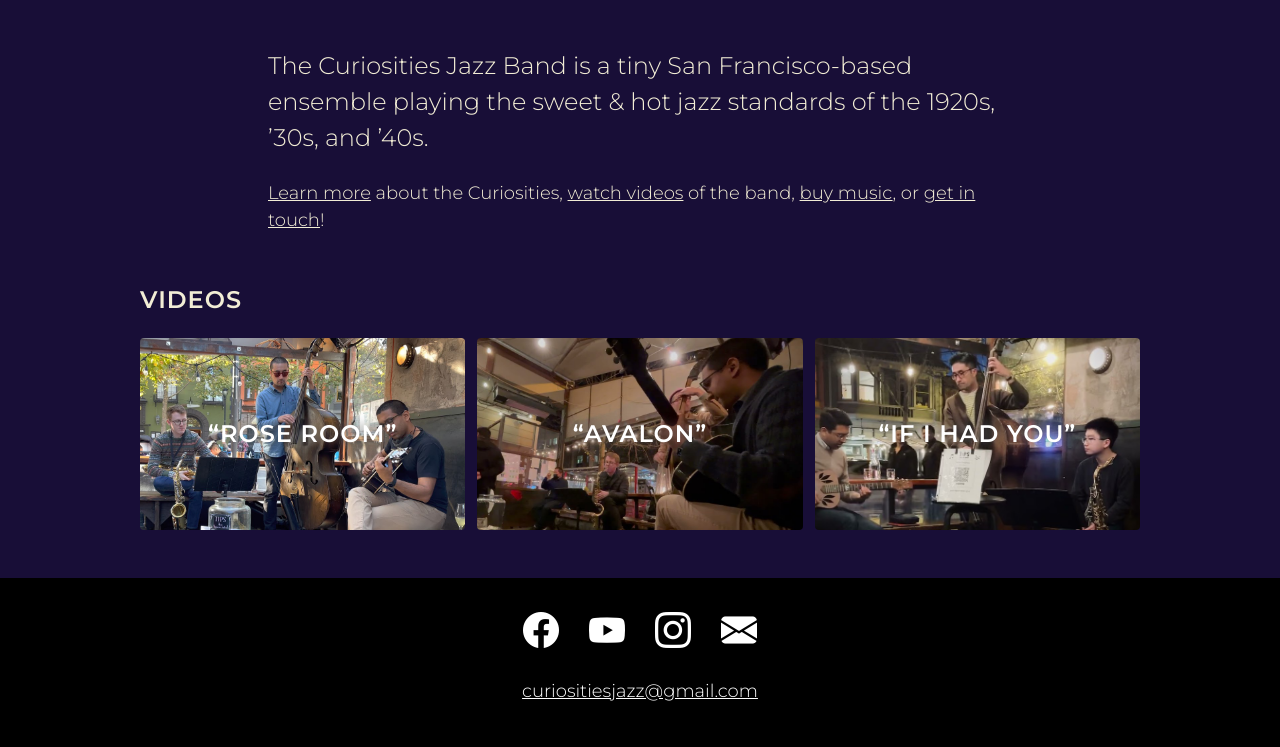
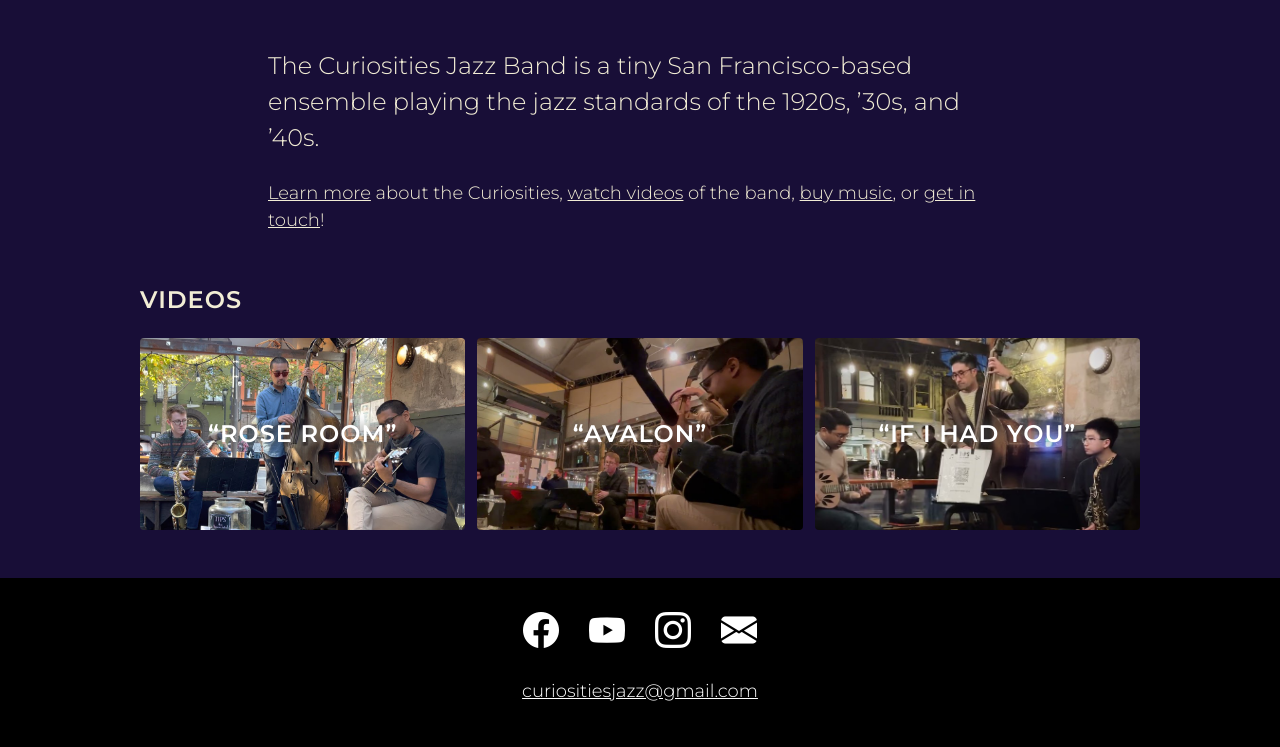
Before and after one commit to iamnirav/curiosities-website, a Jekyll site: the page built from index.html, in a window 1280 px wide. Shown: the part 752-1499 px from the top of the page. Built offline with Jekyll 4.4.1, drawn with Linux system fonts in a browser that asks for light colours.

Commit message:
seo updates 2

```diff
--- a/_config.yml
+++ b/_config.yml
@@ -21,8 +21,7 @@
 title: The Curiosities Jazz Band
 email: curiositiesjazz@gmail.com
 description: >- # this means to ignore newlines until "baseurl:"
-  The Curiosities Jazz Band is a tiny San Francisco-based ensemble playing the sweet &amp;
-  hot jazz standards of the 1920s, ’30s, and ’40s.
+  The Curiosities Jazz Band is a tiny San Francisco-based ensemble playing the jazz standards of the 1920s, ’30s, and ’40s.
 image: /images/logo.png
 baseurl: /curiosities-website # the subpath of your site, e.g. /blog
 url: https://curiositiesjazz.com # the base hostname & protocol for your site, e.g. http://example.com
--- a/_layouts/base.html
+++ b/_layouts/base.html
@@ -9,7 +9,7 @@
   <link href="https://fonts.googleapis.com/css2?family=Montserrat:wght@300;600&display=swap" rel="stylesheet">
   <link rel="stylesheet" href="https://cdn.jsdelivr.net/npm/bootstrap-icons@1.10.5/font/bootstrap-icons.css">
   <link rel="stylesheet" href="styles/base.css">
-  <title>{% if page.title %}{{ page.title }} · {% endif %}The Curiosities Jazz Band</title>
+  <title>{% if page.title %}{{ page.title }} · {% endif %}The Curiosities Jazz Band{% unless page.title %} · A tiny San Francisco-based ensemble playing the jazz standards of the 1920s, ’30s, and ’40s.{% endunless %}</title>
 
   <!-- seo follows -->
   {% seo title=false %}
```
Also changed, not shown: images/logo.png (added).
